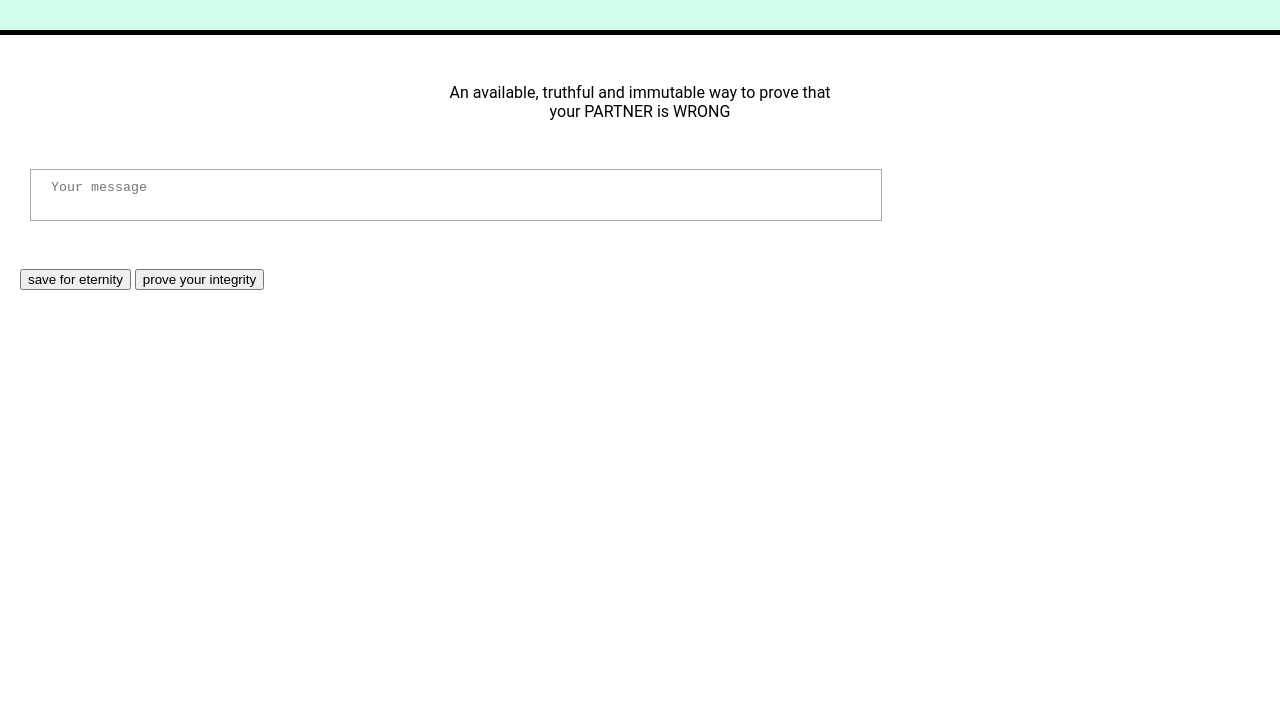
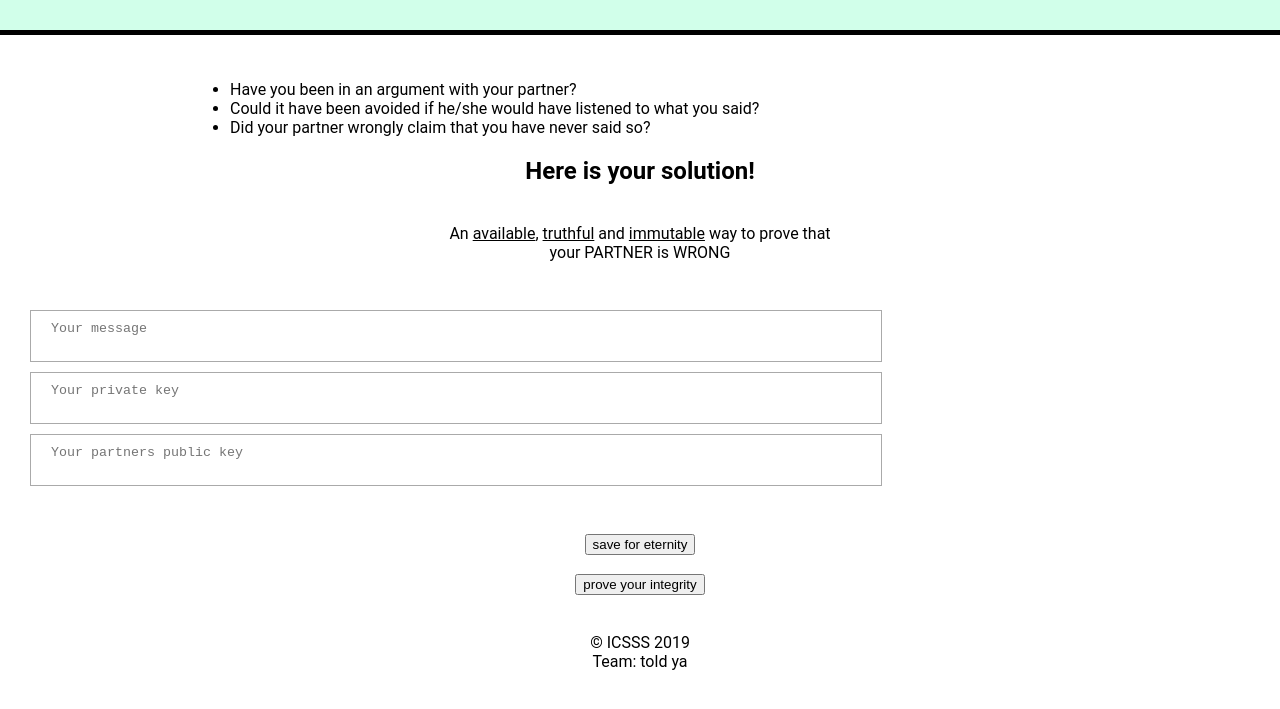
Before and after one commit to pablobiedma/ToldYa-Backend, a plain HTML site: page toooldya.html in a window 1280 px wide. Shown: the part 75-784 px from the top of the page. Drawn offline with Linux system fonts and the light colour scheme; files that its build step writes are made by us from their sources.

Commit message:
Update toooldya.html

```diff
--- a/toooldya.html
+++ b/toooldya.html
@@ -12,24 +12,43 @@
 <header id="main-header">
     <center><h1 id="site-title">tooold ya!</h1></center>
 </header>
+<br>
+<section id="description">
+<ul>
+    <li>Have you been in an argument with your partner?</li>
+    <li>Could it have been avoided if he/she would have listened to what you said?</li>
+    <li>Did your partner wrongly claim that you have never said so?</li>
+</ul>
 
-<br><br>
-<center><div>An available, truthful and immutable way to prove that<br>your PARTNER is WRONG</div></center>
+    <center><h1>Here is your solution!</h1></center>
+<br>
+<center>An <u>available</u>, <u>truthful</u> and <u>immutable</u> way to prove that<br>your PARTNER is WRONG</div></center>
+</section>
 <br><br>
 <section class="my-pagearea">
 <!--    <input class="my-input" placeholder="Your name"/><br>-->
     <textarea class="my-textarea" placeholder="Your message"></textarea>
+    <textarea class="my-textarea" placeholder="Your private key"></textarea>
+    <textarea class="my-textarea" placeholder="Your partners public key"></textarea>
     <br><br>
-    <button id="go-button">save for eternity</button>
-    <button id="prove-button">prove your integrity</button>
+
 
 </section>
+
+<div style="text-align:center">
+    <button id="go-button">save for eternity</button>
+    <br><br>
+    <button id="prove-button" onclick="window.location.href = 'https://blockchain.com';">prove your integrity</button>
+</div>
 
 
 
 
 <!--<script> </script>-->
-
+<br><br>
+<footer>
+    <center>&copy; ICSSS 2019<br>Team: told ya</center>
+</footer>
 </body>
 
 
```
